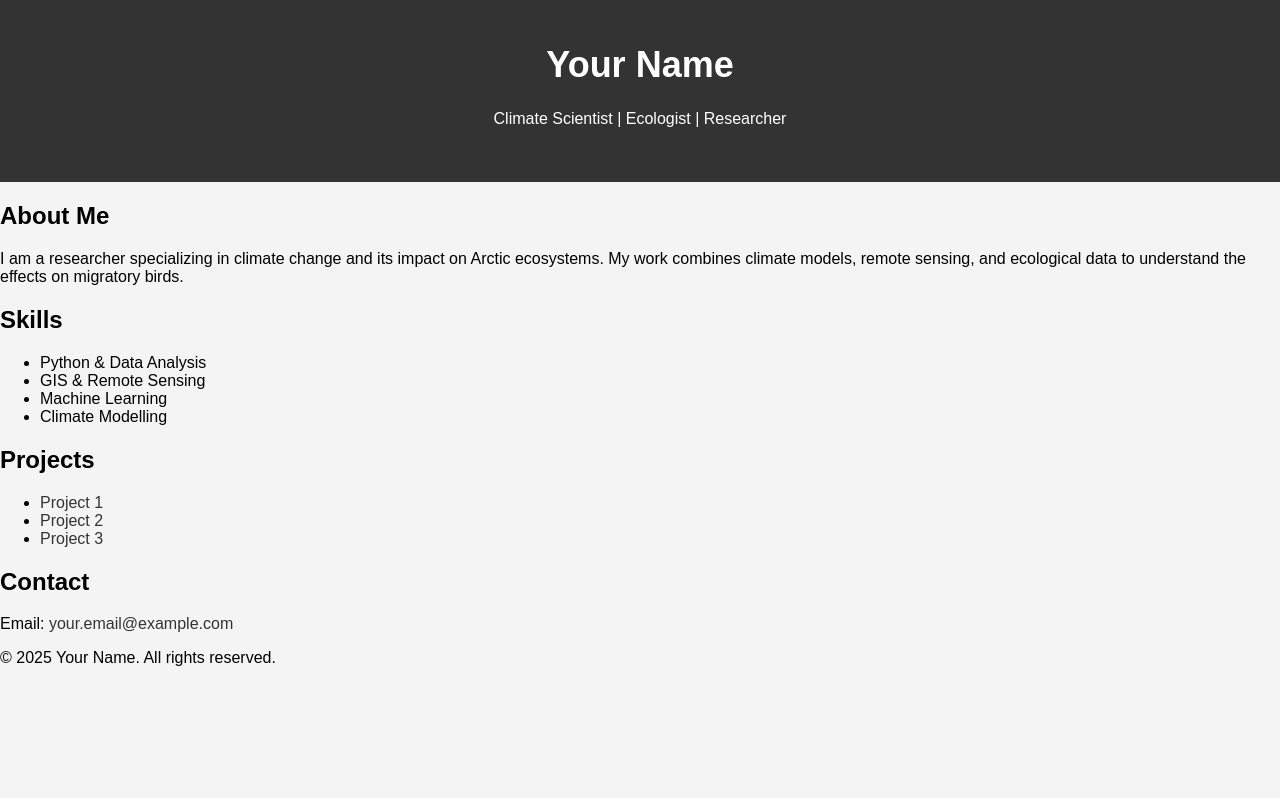
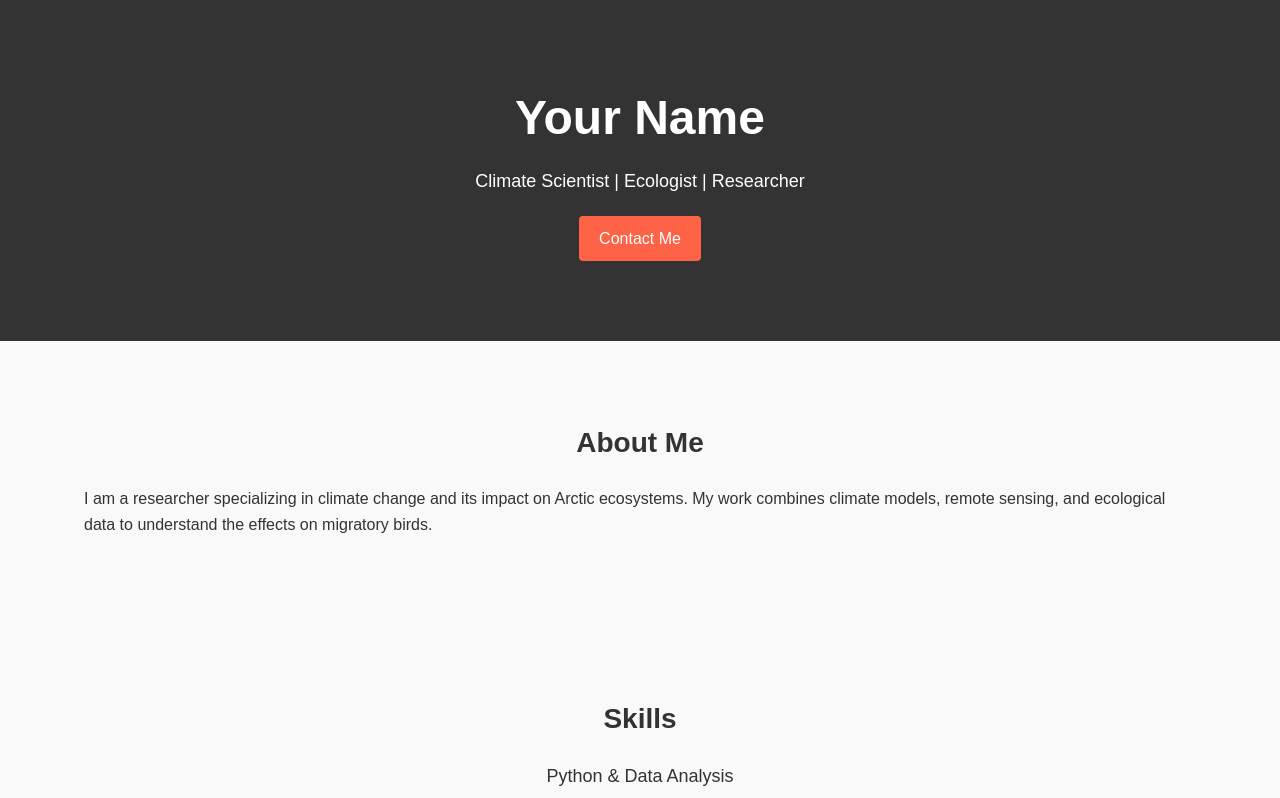
Before and after one commit to NSkyllas/NSkyllas.github.io, a plain HTML site: page index.html in a window 1280 px wide. Shown: the top 798 px of the page. Drawn offline with Linux system fonts and the light colour scheme.

Commit message:
Update style.css

```diff
--- a/style.css
+++ b/style.css
@@ -1,27 +1,95 @@
 /* style.css */
-body {
-    font-family: Arial, sans-serif;
+* {
     margin: 0;
     padding: 0;
-    background-color: #f4f4f4;
+    box-sizing: border-box;
+}
+
+body {
+    font-family: 'Arial', sans-serif;
+    line-height: 1.6;
+    background-color: #f9f9f9;
+    color: #333;
+}
+
+.container {
+    width: 90%;
+    max-width: 1200px;
+    margin: 0 auto;
+    padding: 20px;
 }
 
 header {
-    background-color: #333;
+    background: #333;
     color: white;
-    padding: 20px;
+    padding: 60px 0;
     text-align: center;
 }
 
-h1 {
-    font-size: 36px;
+header h1 {
+    font-size: 48px;
+    margin-bottom: 10px;
 }
 
-a {
+header p {
+    font-size: 18px;
+    font-weight: 300;
+}
+
+header .btn {
+    display: inline-block;
+    margin-top: 20px;
+    padding: 10px 20px;
+    background-color: #ff6347;
+    color: white;
+    text-decoration: none;
+    border-radius: 4px;
+    font-size: 16px;
+    transition: background-color 0.3s ease;
+}
+
+header .btn:hover {
+    background-color: #e5533f;
+}
+
+section {
+    padding: 60px 0;
+}
+
+h2 {
+    font-size: 28px;
+    margin-bottom: 20px;
+    text-align: center;
+}
+
+ul {
+    list-style: none;
+    padding: 0;
+    text-align: center;
+}
+
+ul li {
+    font-size: 18px;
+    margin-bottom: 10px;
+}
+
+ul li a {
     color: #333;
     text-decoration: none;
+    transition: color 0.3s;
 }
 
-a:hover {
-    text-decoration: underline;
+ul li a:hover {
+    color: #ff6347;
 }
+
+footer {
+    background-color: #333;
+    color: white;
+    padding: 20px 0;
+    text-align: center;
+}
+
+footer p {
+    font-size: 14px;
+}
```
